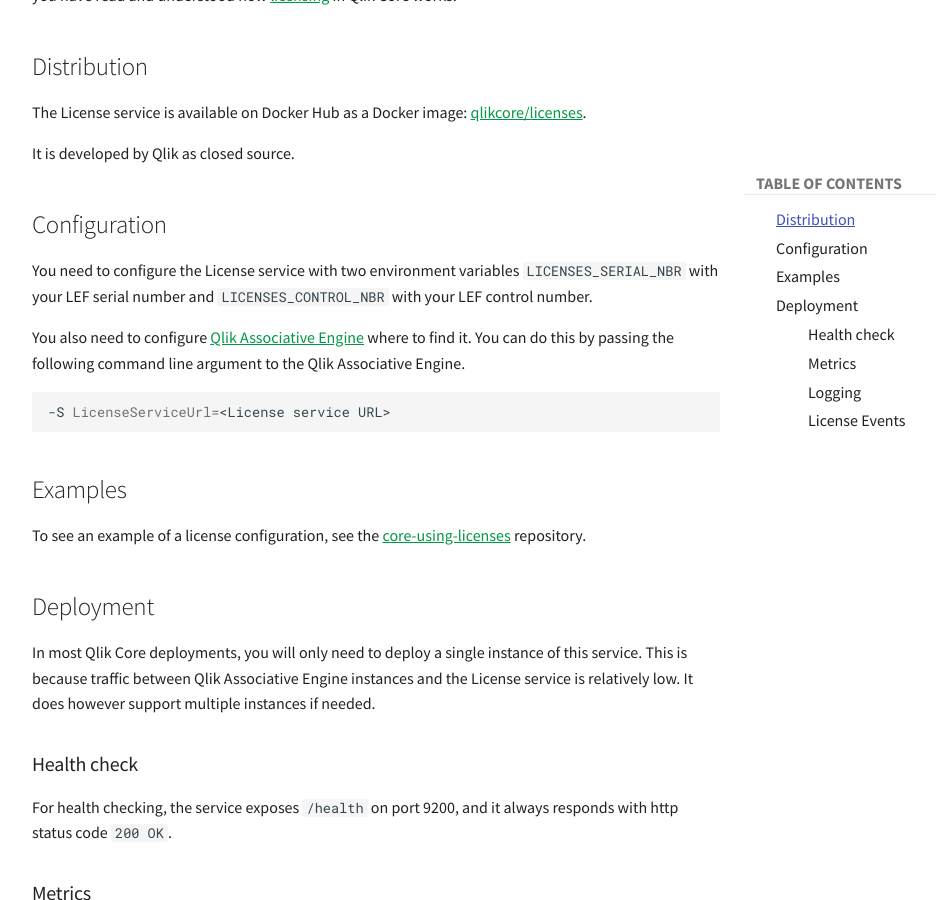
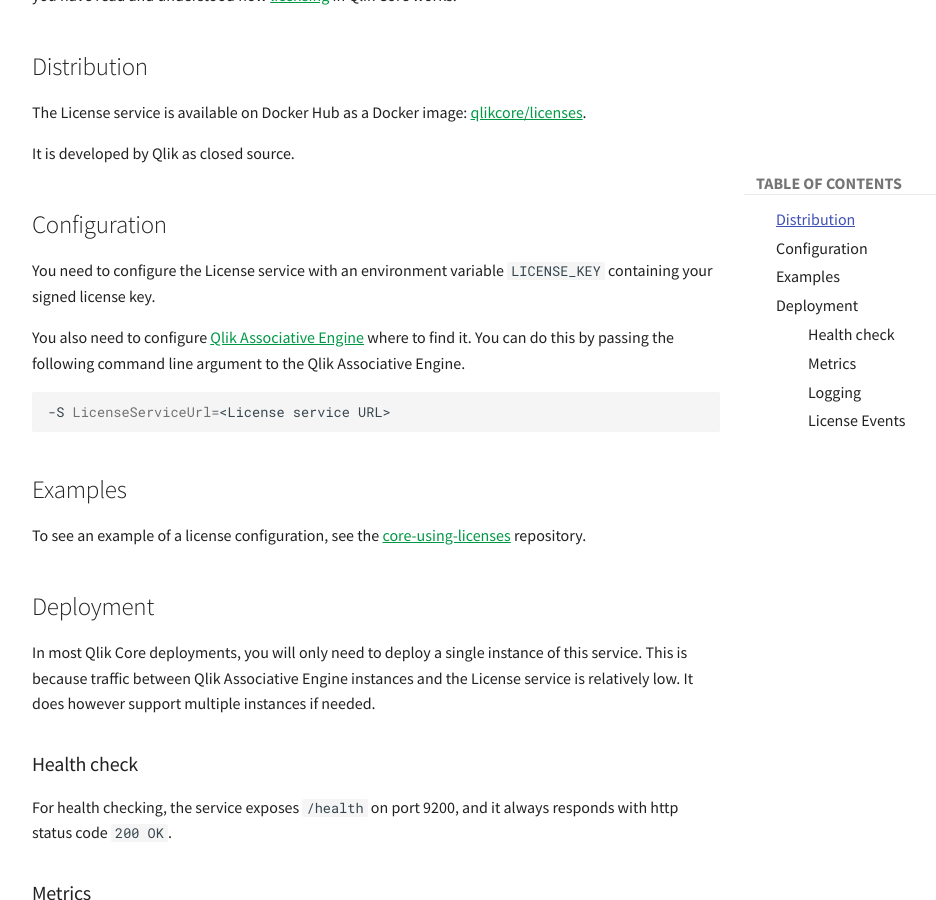
Before and after one commit to qlik-oss/core-website, an MkDocs documentation site: the page built from docs/services/licenses.md, in a window 1280 px wide and 900 px high, scrolled down 353 px. Shown: the whole window, without its empty margins (264-1200 px from the left). Built offline with MkDocs 1.6.1 and Material for MkDocs 9.7.7, drawn with Linux system fonts in a browser that asks for light colours; nearby versions of some CDN libraries.

Commit message:
Update documentation for signed license key (#543)

```diff
--- a/docs/services/licenses.md
+++ b/docs/services/licenses.md
@@ -11,8 +11,8 @@
 
 ## Configuration
 
-You need to configure the License service with two environment variables `LICENSES_SERIAL_NBR`
-with your LEF serial number and `LICENSES_CONTROL_NBR` with your LEF control number.
+You need to configure the License service with an environment variable `LICENSE_KEY`
+containing your signed license key.
 
 You also need to configure [Qlik Associative Engine](./qix-engine/introduction.md)
 where to find it. You can do this by passing the following command line argument to the Qlik
```
